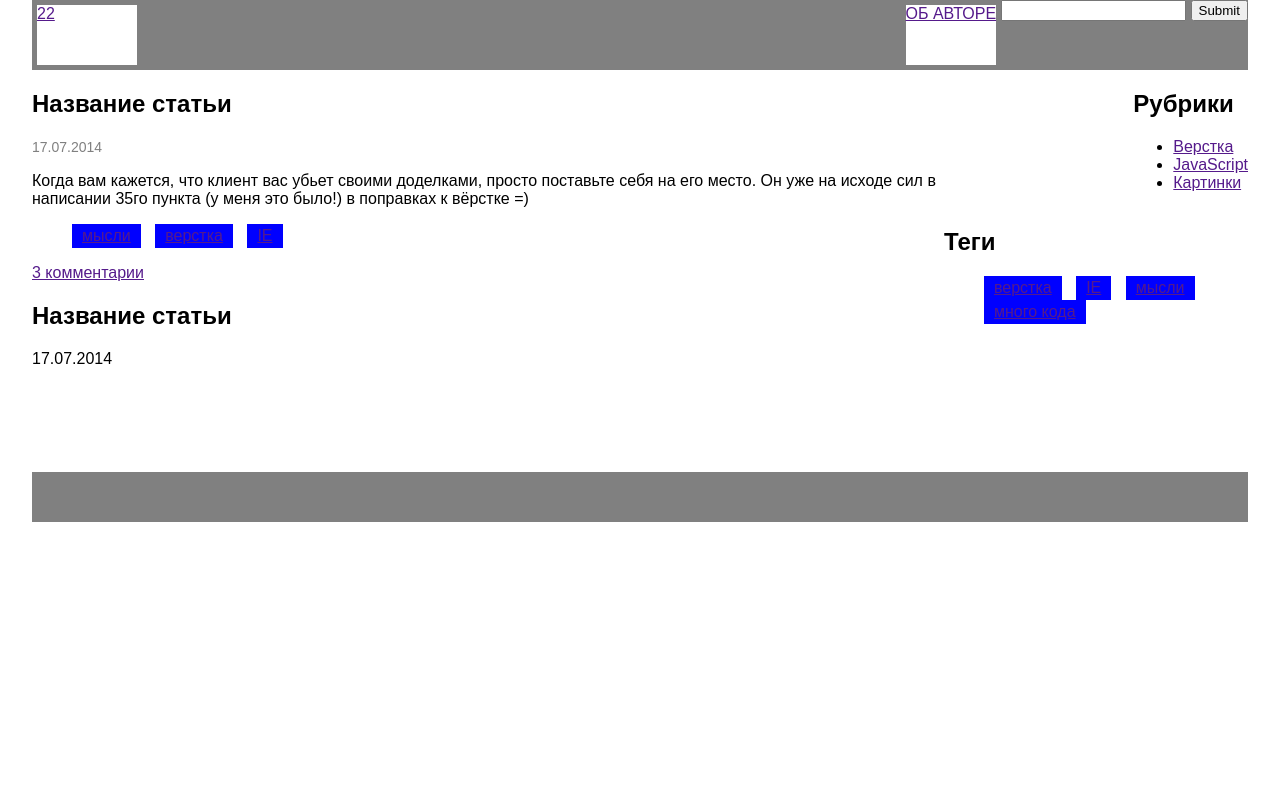
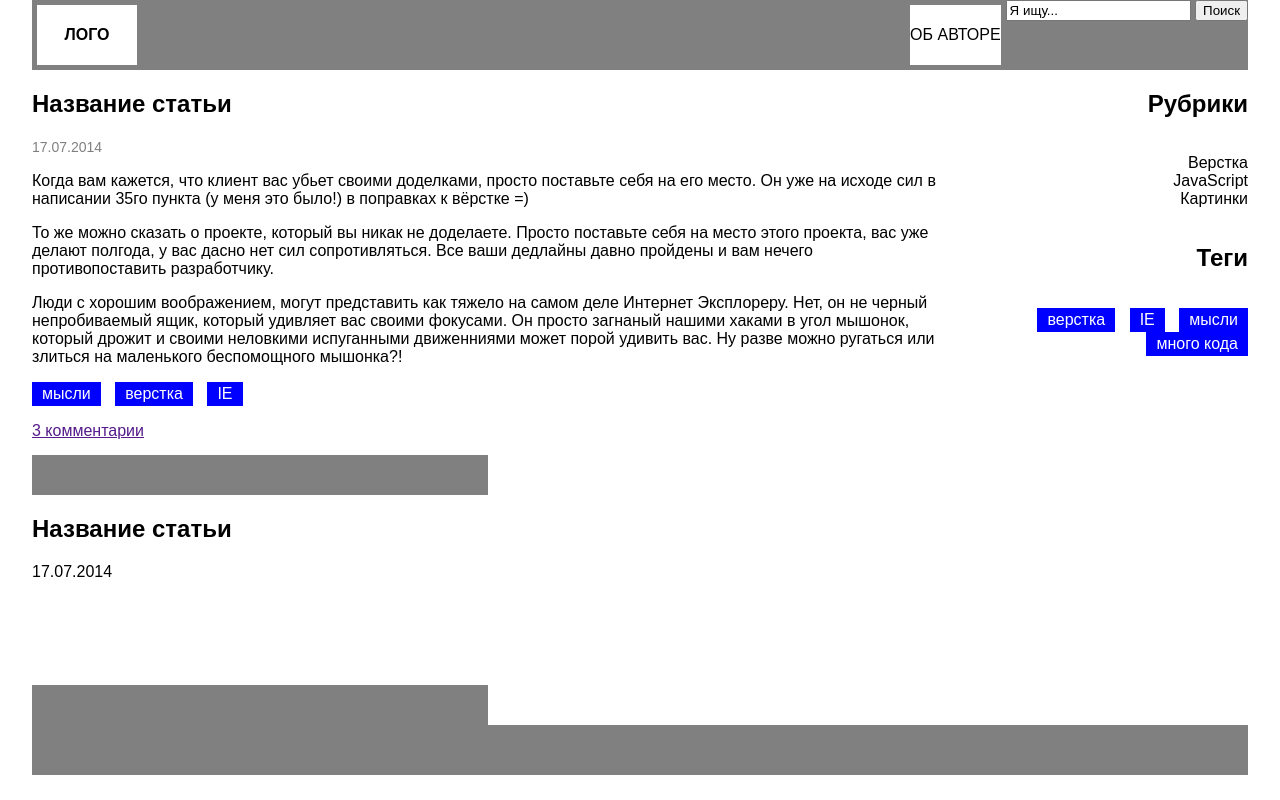
Before and after one commit to Kiwka/simple-blog-layout, a plain HTML site: page index.html in a window 1280 px wide. Drawn offline with Linux system fonts and the light colour scheme.

Commit message:
Styles for the index.html improved

```diff
--- a/index.html
+++ b/index.html
@@ -7,10 +7,10 @@
 </head>
 <body>
 	<header class="header">
-		<a href="" class="logo">22</a>
+		<a href="" class="logo">ЛОГО</a>
 		<form class="search" action="">
-			<input></input>
-			<input type="submit">
+			<input value="Я ищу..."></input>
+			<input type="submit" value="Поиск">
 		</form>
 		<nav class="nav">
 			<a href="">ОБ АВТОРЕ</a>
@@ -28,6 +28,8 @@
 				</time>
 				<div class="post__content">
 					<p>Когда вам кажется, что клиент вас убьет своими доделками, просто поставьте себя на его место. Он уже на исходе сил в написании 35го пункта (у меня это было!) в поправках к вёрстке =)</p>
+					<p>То же можно сказать о проекте, который вы никак не доделаете. Просто поставьте себя на место этого проекта, вас уже делают полгода, у вас дасно нет сил сопротивляться. Все ваши дедлайны давно пройдены и вам нечего противопоставить разработчику.</p>
+					<p>Люди с хорошим воображением, могут представить как тяжело на самом деле Интернет Эксплореру. Нет, он не черный непробиваемый ящик, который удивляет вас своими фокусами. Он просто загнаный нашими хаками в угол мышонок, который дрожит и своими неловкими испуганными движенниями может порой удивить вас. Ну разве можно ругаться или злиться на маленького беспомощного мышонка?!</p>
 				</div>
 				<footer class="post__footer">
 					<ul class="tags">
@@ -64,7 +66,7 @@
 		<aside class="aside">
 			<div class="widget">
 			<h2 class="widget__header">Рубрики</h2>
-			<ul>
+			<ul class="categories">
 				<li><a href="">Верстка</a></li>
 				<li><a href="">JavaScript</a></li>
 				<li><a href="">Картинки</a></li>
@@ -72,7 +74,7 @@
 			</div>
 			<div class="widget">
 			<h2 class="widget__header">Теги</h2>
-			<ul class="tags">
+			<ul class="tags widget__tags">
 				<li class="tag"><a href="">верстка</a></li>
 				<li class="tag"><a href="">IE</a></li>
 				<li class="tag"><a href="">мысли</a></li>
--- a/style/style.css
+++ b/style/style.css
@@ -51,6 +51,22 @@ body {
 	background-color: white;
 	margin: 5px;
 	float: left;
+	line-height: 60px;
+	text-align: center;
+	font-weight: bold;
+}
+
+a.logo {
+	text-decoration: none;
+	color: black;
+}
+
+a:hover.logo  {
+	color: gray;
+}
+
+a:visited.logo {
+	color: black;
 }
 
 .nav {
@@ -59,12 +75,29 @@ body {
 	background-color: white;
 	margin: 5px;
 	display: inline-block;
+	line-height: 60px;
+}
+
+.nav a {
+	text-decoration: none;
+	color: black;
+}
+
+.nav a:hover {
+	color: gray;
+}
+
+.nav a:visited {
+	color: black;
 }
 
 .search {
 	float: right;
 	display: inline-block;
+	vertical-align: center;
+	clear:right;
 }
+
 
 /*Main and aside blocks*/
 .post__time {
@@ -75,6 +108,7 @@ body {
 .tags{
 	color: white;
 	display: block;
+	margin-left: -40px;
 }
 
 .tag {
@@ -86,10 +120,63 @@ body {
 	list-style-type: none;
 }
 
-.widget {
+.tag a {
+	text-decoration: none;
+	color: white;
+}
+
+.tag a:hover {
+	color: white;
+}
+
+.tag a:visited {
+	color: white;
+}
+
+.social-links {
+	margin-top: 15px;
+	background-color: gray;
+	position: relative;
+	width: 50%;
+	height: 40px;
+}
+
+.widet {
 	float: right;
-	display: block;
-	position: relative;
+}
+
+.widget__header{
+	float: right;
+	clear: right;
+}
+
+.categories {
+	list-style-type: none;
+	float: right;
+	clear: right;
+	text-align: right;
+	text-decoration: none;
+}
+
+.categories a {
+	text-decoration: none;
+	color: black;
+}
+
+.categories a:hover {
+	color: black;
+}
+
+.categories a:visited {
+	color: black;
+}
+.widget__tags {
+	float: right;
+	clear: right;
+	text-align: right;
+	margin-right: -10px;
+	margin-left: 10px;
+
 }
 
 /*Footer blocks*/
```
